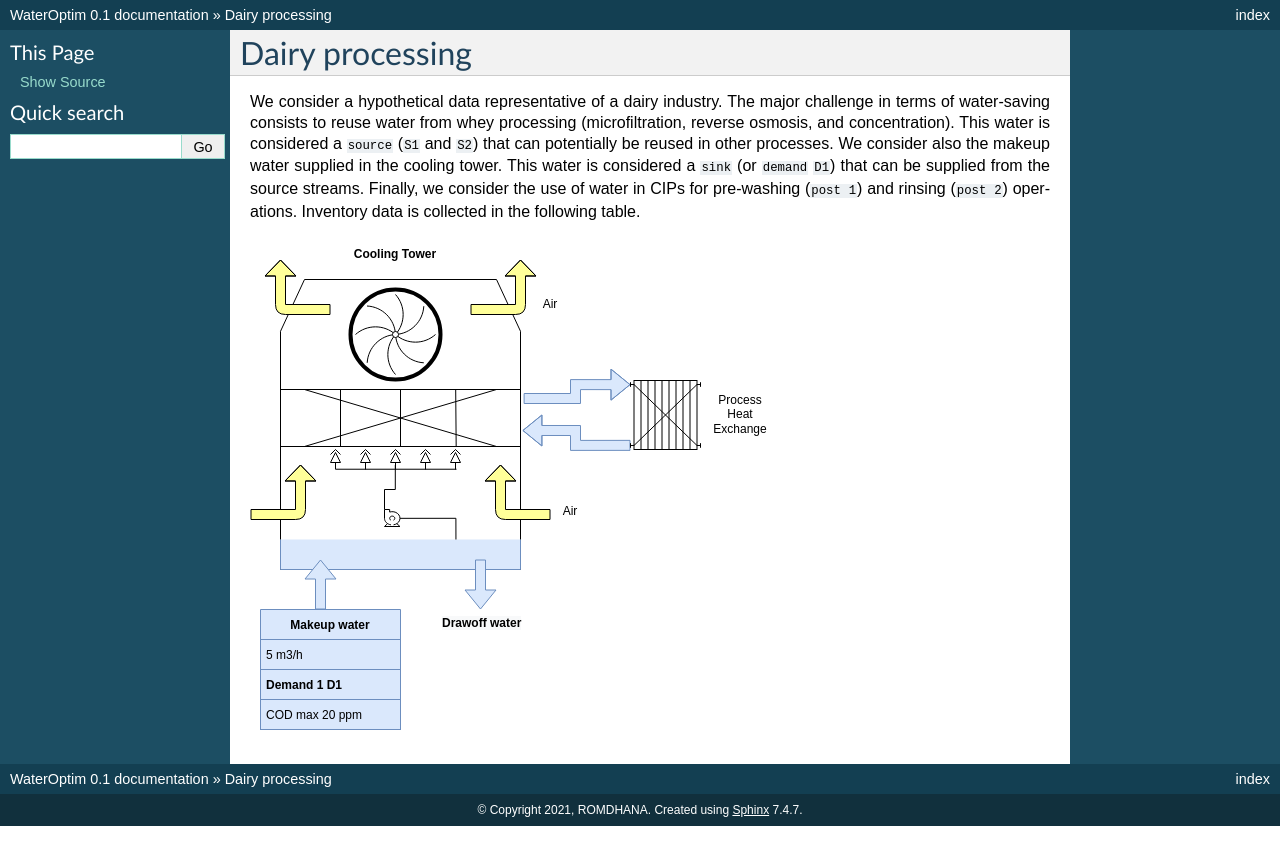
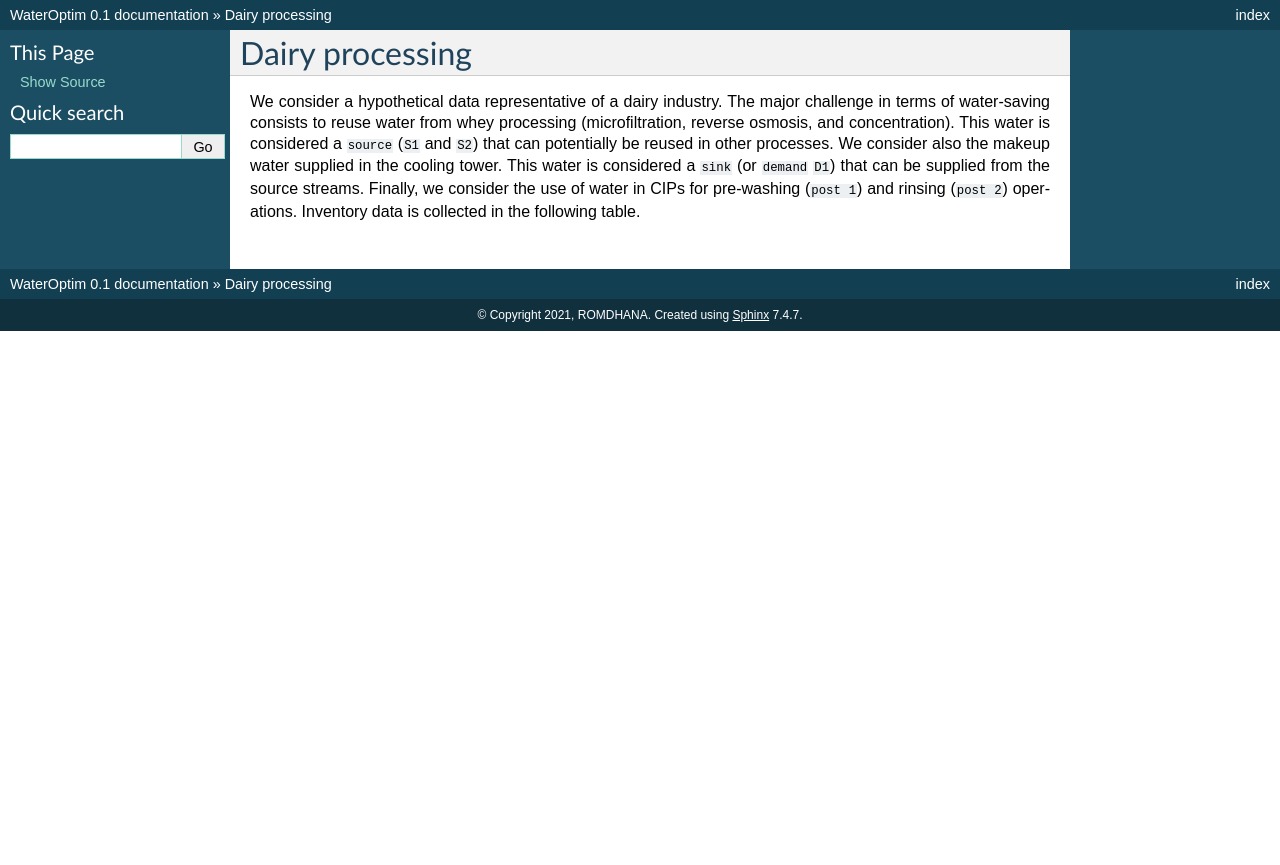
Before and after one commit to ROMDHANA/WaterOptim, a Sphinx documentation site: the page built from docs/source/milkinterface.rst, in a window 1280 px wide. Shown: the top 865 px of the page. Built offline with Sphinx 7.4.7, drawn with Linux system fonts in a browser that asks for light colours.

Commit message:
Update milkinterface.rst

```diff
--- a/docs/source/milkinterface.rst
+++ b/docs/source/milkinterface.rst
@@ -8,5 +8,5 @@ Inventory data is collected in the following table.
 .. | Whey Processing| image:: WheyProcessing.drawio.svg
    :target: _images/WheyProcessing.drawio.svg
 
-.. image:: coolingTower.drawio.svg
+.. Cooling Tower image:: coolingTower.drawio.svg
    :target: _images/coolingTower.drawio.svg
```
